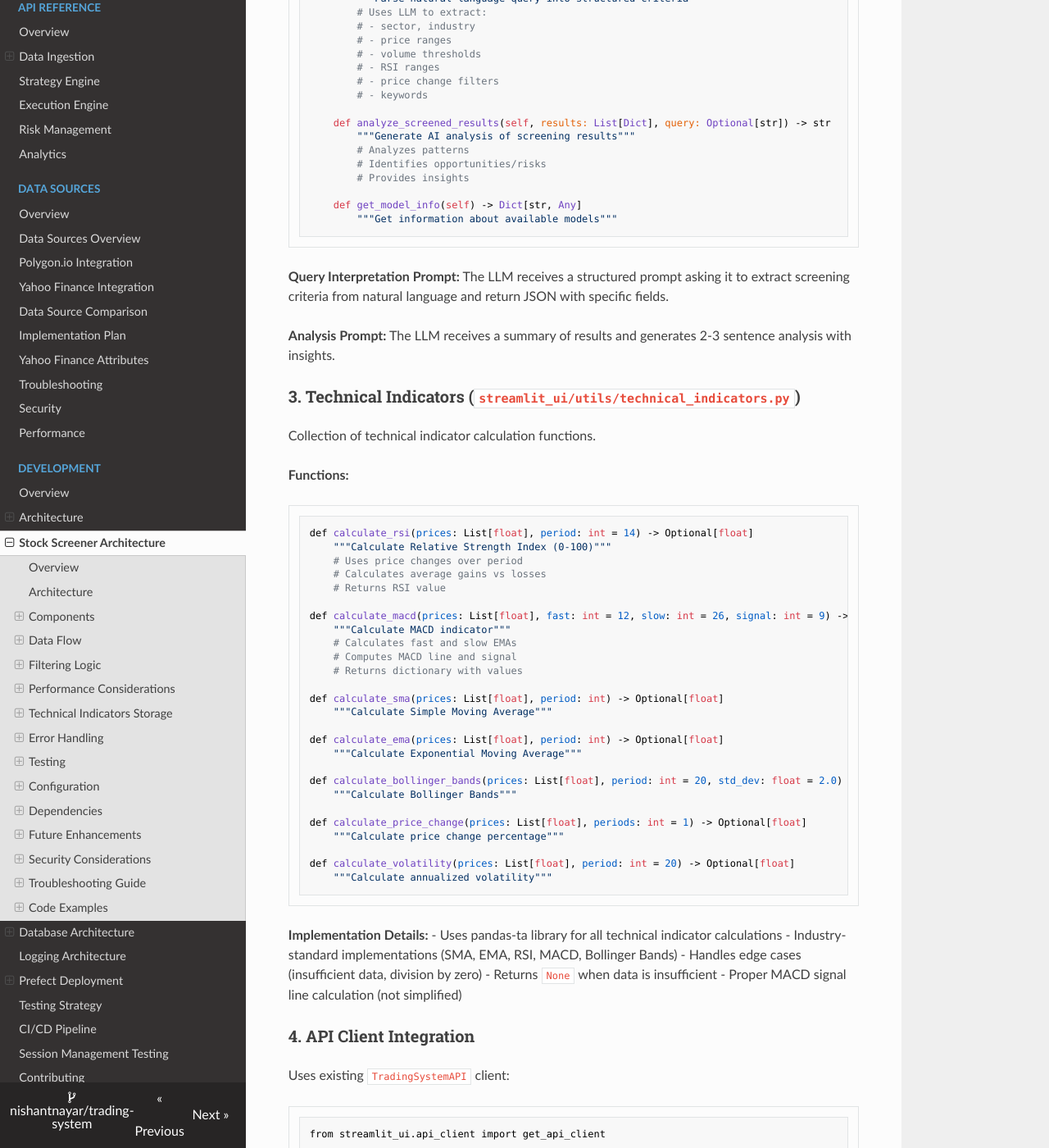
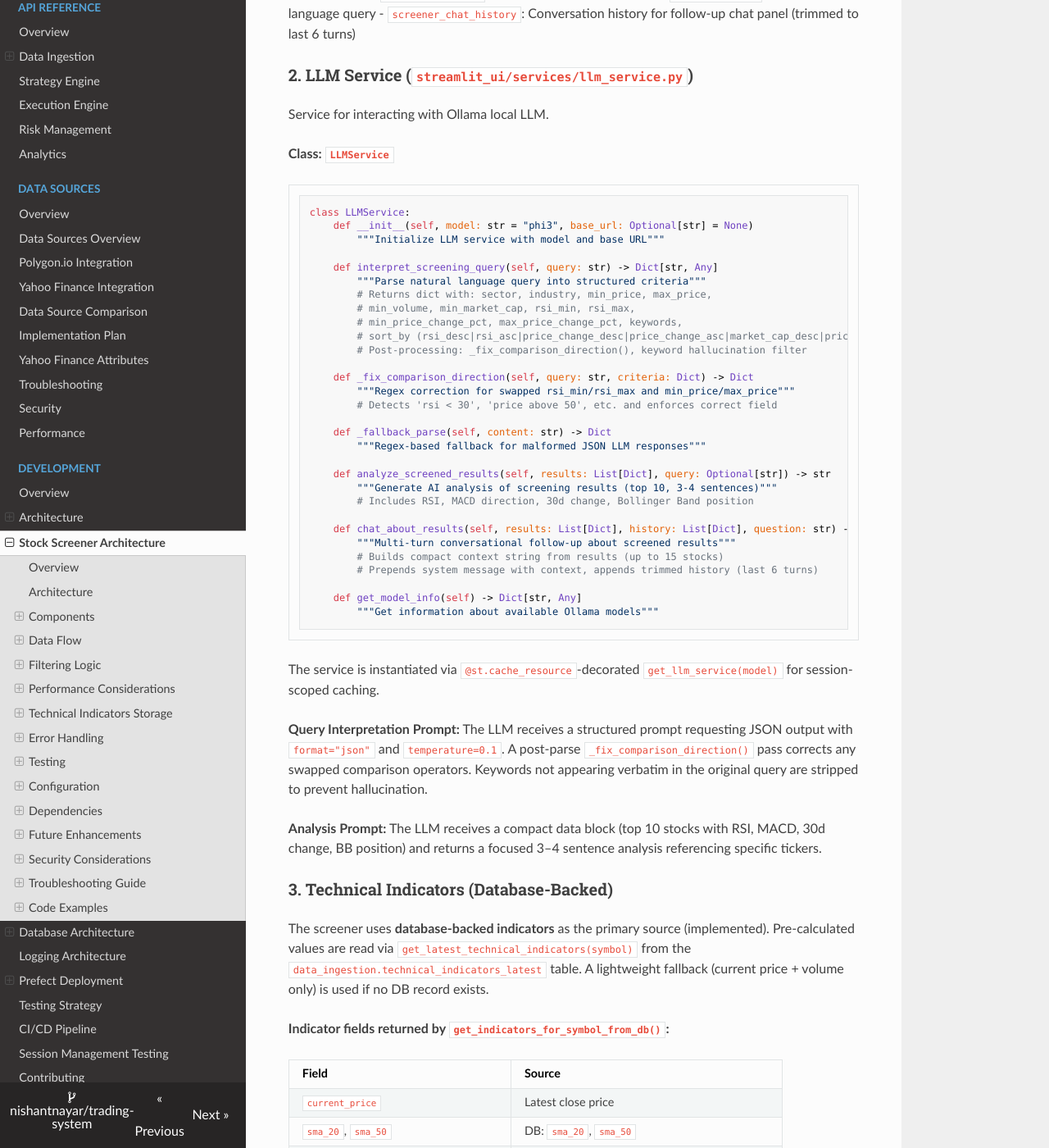
Before and after one commit to nishantnayar/Trading-System, an MkDocs documentation site: the page built from docs/development/stock-screener-architecture.md, in a window 1280 px wide and 1400 px high, scrolled down 2050 px. Shown: the whole window at 82% size. Built offline with MkDocs 1.6.1, drawn with Linux system fonts in a browser that asks for light colours; nearby versions of some CDN libraries; some of the changed text lies outside the part shown.

Commit message:
LLM changes

````diff
--- a/docs/development/stock-screener-architecture.md
+++ b/docs/development/stock-screener-architecture.md
@@ -10,10 +10,10 @@ The Stock Screener is a Streamlit-based application that combines traditional fi
 
 ```
 ┌─────────────────────────────────────────────────────────────┐
-│                    Streamlit UI (Screener.py)                │
+│                Streamlit UI (pages/3_Screener.py)            │
 │  ┌──────────────┐  ┌──────────────┐  ┌──────────────┐       │
-│  │ Natural Lang │  │ Traditional │  │   Results   │       │
-│  │   Query Tab  │  │ Filters Tab │  │   Display   │       │
+│  │ Natural Lang │  │ Traditional │  │  Results +  │       │
+│  │   Query Tab  │  │ Filters Tab │  │  Chat Panel │       │
 │  └──────┬───────┘  └──────┬───────┘  └──────┬───────┘       │
 └─────────┼──────────────────┼──────────────────┼─────────────┘
           │                  │                  │
@@ -23,6 +23,7 @@ The Stock Screener is a Streamlit-based application that combines traditional fi
 │  ┌──────────────────────────────────────────────────────┐  │
 │  │  interpret_screening_query()                        │  │
 │  │  analyze_screened_results()                         │  │
+│  │  chat_about_results()                               │  │
 │  └──────────────────┬─────────────────────────────────┘  │
 └──────────────────────┼────────────────────────────────────┘
                        │
@@ -49,7 +50,7 @@ The Stock Screener is a Streamlit-based application that combines traditional fi
 
 ## Components
 
-### 1. Screener Page (`streamlit_ui/pages/Screener.py`)
+### 1. Screener Page (`streamlit_ui/pages/3_Screener.py`)
 
 Main Streamlit page component.
 
@@ -58,29 +59,48 @@ Main Streamlit page component.
 ```python
 def screener_page()
     """Main screener page entry point"""
-    # Initializes API client and LLM service
-    # Creates tabbed interface
+    # Initializes API client and LLM service (model selector in sidebar)
+    # Creates tabbed interface (Natural Language / Traditional Filters)
     # Handles user interactions
-    # Displays results
+    # Displays results via display_results()
 
-def calculate_indicators_for_symbol(api_client, symbol, ohlc_data)
-    """Calculate all technical indicators for a symbol"""
-    # Calculates RSI, MACD, SMA, volatility
-    # Extracts price and volume metrics
-    # Returns dictionary of indicators
+def get_indicators_for_symbol_from_db(symbol, ohlc_data)
+    """Load pre-calculated technical indicators from database (database-first)"""
+    # Reads latest values via get_latest_technical_indicators()
+    # Falls back to current price + volume if no DB record
+    # Returns dict with sma_20, sma_50, rsi, price_change_*, volatility, macd_*, bb_position
 
-def screen_stocks(api_client, llm_service, criteria, symbols)
-    """Screen stocks based on criteria"""
-    # Iterates through symbols
-    # Fetches market data
-    # Calculates indicators
-    # Applies filters
+def _sector_matches(sector_criteria, stock_sector)
+    """Case-insensitive sector match with alias expansion (SECTOR_VARIATIONS)"""
+
+def _compute_signal(stock)
+    """Derive Oversold / Overbought / Bullish / Bearish / Neutral badge from RSI + MACD histogram"""
+
+def _format_criteria_readable(criteria)
+    """Convert parsed criteria dict to human-readable info string shown below query box"""
+
+def screen_stocks(api_client, llm_service, criteria, symbols, query)
+    """Screen stocks based on criteria dict"""
+    # Iterates through symbols with progress bar
+    # Fetches market data and DB indicators
+    # Applies all filters (sector, price, volume, RSI, MACD, BB, SMA crossover, etc.)
+    # Sorts and optionally truncates to top 10 when sort_by from LLM is set
     # Returns matching stocks
+
+def display_results(results, llm_service, query)
+    """Render AI analysis expander, AgGrid results table, CSV download, and chat panel"""
+
+def _build_results_df(results)
+    """Build DataFrame with numeric columns for correct AgGrid sorting"""
+
+def _configure_aggrid(df)
+    """Build AgGrid options with RSI colour coding, signal badge styling, and value formatters"""
 ```
 
 **Session State:**
 - `screener_results`: List of screened stock results
 - `screener_query`: Last natural language query
+- `screener_chat_history`: Conversation history for follow-up chat panel (trimmed to last 6 turns)
 
 ### 2. LLM Service (`streamlit_ui/services/llm_service.py`)
 
@@ -95,71 +115,56 @@ class LLMService:
 
     def interpret_screening_query(self, query: str) -> Dict[str, Any]
         """Parse natural language query into structured criteria"""
-        # Uses LLM to extract:
-        # - sector, industry
-        # - price ranges
-        # - volume thresholds
-        # - RSI ranges
-        # - price change filters
-        # - keywords
+        # Returns dict with: sector, industry, min_price, max_price,
+        # min_volume, min_market_cap, rsi_min, rsi_max,
+        # min_price_change_pct, max_price_change_pct, keywords,
+        # sort_by (rsi_desc|rsi_asc|price_change_desc|price_change_asc|market_cap_desc|price_desc)
+        # Post-processing: _fix_comparison_direction(), keyword hallucination filter
+
+    def _fix_comparison_direction(self, query: str, criteria: Dict) -> Dict
+        """Regex correction for swapped rsi_min/rsi_max and min_price/max_price"""
+        # Detects 'rsi < 30', 'price above 50', etc. and enforces correct field
+
+    def _fallback_parse(self, content: str) -> Dict
+        """Regex-based fallback for malformed JSON LLM responses"""
 
     def analyze_screened_results(self, results: List[Dict], query: Optional[str]) -> str
-        """Generate AI analysis of screening results"""
-        # Analyzes patterns
-        # Identifies opportunities/risks
-        # Provides insights
+        """Generate AI analysis of screening results (top 10, 3-4 sentences)"""
+        # Includes RSI, MACD direction, 30d change, Bollinger Band position
+
+    def chat_about_results(self, results: List[Dict], history: List[Dict], question: str) -> str
+        """Multi-turn conversational follow-up about screened results"""
+        # Builds compact context string from results (up to 15 stocks)
+        # Prepends system message with context, appends trimmed history (last 6 turns)
 
     def get_model_info(self) -> Dict[str, Any]
-        """Get information about available models"""
+        """Get information about available Ollama models"""
 ```
 
+The service is instantiated via `@st.cache_resource`-decorated `get_llm_service(model)` for session-scoped caching.
+
 **Query Interpretation Prompt:**
-The LLM receives a structured prompt asking it to extract screening criteria from natural language and return JSON with specific fields.
+The LLM receives a structured prompt requesting JSON output with `format="json"` and `temperature=0.1`. A post-parse `_fix_comparison_direction()` pass corrects any swapped comparison operators. Keywords not appearing verbatim in the original query are stripped to prevent hallucination.
 
 **Analysis Prompt:**
-The LLM receives a summary of results and generates 2-3 sentence analysis with insights.
+The LLM receives a compact data block (top 10 stocks with RSI, MACD, 30d change, BB position) and returns a focused 3–4 sentence analysis referencing specific tickers.
 
-### 3. Technical Indicators (`streamlit_ui/utils/technical_indicators.py`)
+### 3. Technical Indicators (Database-Backed)
 
-Collection of technical indicator calculation functions.
+The screener uses **database-backed indicators** as the primary source (implemented). Pre-calculated values are read via `get_latest_technical_indicators(symbol)` from the `data_ingestion.technical_indicators_latest` table. A lightweight fallback (current price + volume only) is used if no DB record exists.
 
-**Functions:**
+**Indicator fields returned by `get_indicators_for_symbol_from_db()`:**
 
-```python
-def calculate_rsi(prices: List[float], period: int = 14) -> Optional[float]
-    """Calculate Relative Strength Index (0-100)"""
-    # Uses price changes over period
-    # Calculates average gains vs losses
-    # Returns RSI value
-
-def calculate_macd(prices: List[float], fast: int = 12, slow: int = 26, signal: int = 9) -> Optional[Dict]
-    """Calculate MACD indicator"""
-    # Calculates fast and slow EMAs
-    # Computes MACD line and signal
-    # Returns dictionary with values
-
-def calculate_sma(prices: List[float], period: int) -> Optional[float]
-    """Calculate Simple Moving Average"""
-
-def calculate_ema(prices: List[float], period: int) -> Optional[float]
-    """Calculate Exponential Moving Average"""
-
-def calculate_bollinger_bands(prices: List[float], period: int = 20, std_dev: float = 2.0) -> Optional[Dict]
-    """Calculate Bollinger Bands"""
-
-def calculate_price_change(prices: List[float], periods: int = 1) -> Optional[float]
-    """Calculate price change percentage"""
-
-def calculate_volatility(prices: List[float], period: int = 20) -> Optional[float]
-    """Calculate annualized volatility"""
-```
-
-**Implementation Details:**
-- Uses pandas-ta library for all technical indicator calculations
-- Industry-standard implementations (SMA, EMA, RSI, MACD, Bollinger Bands)
-- Handles edge cases (insufficient data, division by zero)
-- Returns `None` when data is insufficient
-- Proper MACD signal line calculation (not simplified)
+| Field | Source |
+|-------|--------|
+| `current_price` | Latest close price |
+| `sma_20`, `sma_50` | DB: `sma_20`, `sma_50` |
+| `rsi` | DB: `rsi_14` or `rsi` |
+| `price_change_1d`, `_5d`, `_30d` | DB: `price_change_*` |
+| `volatility` | DB: `volatility_20` |
+| `macd`, `macd_signal`, `macd_histogram` | DB: `macd_line`, `macd_signal`, `macd_histogram` |
+| `bb_position` | DB: `bb_position` |
+| `avg_volume` | DB: `avg_volume_20` |
 
 ### 4. API Client Integration
 
@@ -208,13 +213,16 @@ company_info = api_client.get_company_info(symbol="AAPL")
      d. Adds to results if matches
    │
    ▼
-5. Results displayed in table
+5. Results displayed in AgGrid table (Signal badge, RSI colour coding)
    │
    ▼
-6. LLM generates analysis of results
+6. LLM generates analysis of results (top 10, references specific tickers)
    │
    ▼
-7. Analysis displayed to user
+7. Analysis displayed in expandable section
+   │
+   ▼
+8. User may ask follow-up questions via chat panel (chat_about_results())
 ```
 
 ### Traditional Filter Flow
@@ -238,17 +246,31 @@ company_info = api_client.get_company_info(symbol="AAPL")
 
 ```python
 {
-    "sector": str | None,              # Sector name
-    "industry": str | None,             # Industry name
-    "min_price": float | None,          # Minimum price
-    "max_price": float | None,          # Maximum price
-    "min_volume": int | None,           # Minimum average volume
-    "min_market_cap": float | None,     # Minimum market cap (billions)
-    "rsi_min": float | None,            # Minimum RSI (0-100)
-    "rsi_max": float | None,            # Maximum RSI (0-100)
-    "min_price_change_pct": float | None,  # Min 30d price change %
-    "max_price_change_pct": float | None,  # Max 30d price change %
-    "keywords": List[str] | None        # Search keywords
+    # Core filters
+    "sector": str | None,                    # Sector name (alias-expanded via SECTOR_VARIATIONS)
+    "industry": str | None,                  # Industry name
+    "min_price": float | None,               # Minimum price
+    "max_price": float | None,               # Maximum price
+    "min_volume": int | None,                # Minimum average volume
+    "min_market_cap": float | None,          # Minimum market cap (billions)
+    # RSI
+    "rsi_min": float | None,                 # Minimum RSI (0-100)
+    "rsi_max": float | None,                 # Maximum RSI (0-100)
+    # Price change
+    "min_price_change_pct": float | None,    # Min 30d price change %
+    "max_price_change_pct": float | None,    # Max 30d price change %
+    "min_price_change_1d": float | None,     # Min 1d price change %
+    "min_price_change_5d": float | None,     # Min 5d price change %
+    # Advanced technical filters
+    "max_volatility": float | None,          # Max annualised volatility %
+    "macd_signal": "bullish"|"bearish"|None, # MACD histogram direction
+    "bb_min": float | None,                  # Min Bollinger Band position (0-1)
+    "bb_max": float | None,                  # Max Bollinger Band position (0-1)
+    "sma_crossover": str | None,             # above_sma20 | below_sma20 | golden_cross | death_cross
+    # Sorting
+    "sort_by": str | None,                   # LLM sort key (see LLM_SORT_MAP)
+    "manual_sort": str | None,               # UI sort label (see SORT_KEY_MAP)
+    "keywords": List[str] | None,            # Company name or ticker search
 }
 ```
 
@@ -559,25 +581,18 @@ requests>=2.31.0
    - Use asyncio for API calls
    - Reduce total screening time
 
-2. **Advanced Filters:**
-   - More technical indicators
-   - Custom indicator definitions
-   - Pattern recognition filters
-
-3. **Saved Screens:**
+2. **Saved Screens:**
    - Save filter combinations
    - Schedule automatic screening
    - Alert on matches
 
-4. **Performance Improvements:**
+3. **Performance Improvements:**
    - Batch API calls
-   - Pre-calculate indicators
-   - Cache results
+   - Cache results between tab switches
 
-5. **Enhanced AI:**
-   - Better query understanding
-   - Multi-turn conversations
-   - Strategy suggestions
+4. **Enhanced AI:**
+   - Strategy suggestions from screened results
+   - Pattern recognition filters
 
 ## Security Considerations
 
@@ -658,6 +673,6 @@ Query: "{query}"
 
 ---
 
-**Last Updated**: December 2025
-**Version**: 1.0.0
+**Last Updated**: March 2026
+**Version**: 1.1.0+
 **Author**: Trading System Development Team
````
Also changed, not shown: CHANGELOG.md (+12 -1 lines), docs/user-guide/stock-screener.md (+35 -23 lines), streamlit_ui/README.md (+5 -2 lines), 3 other files.
